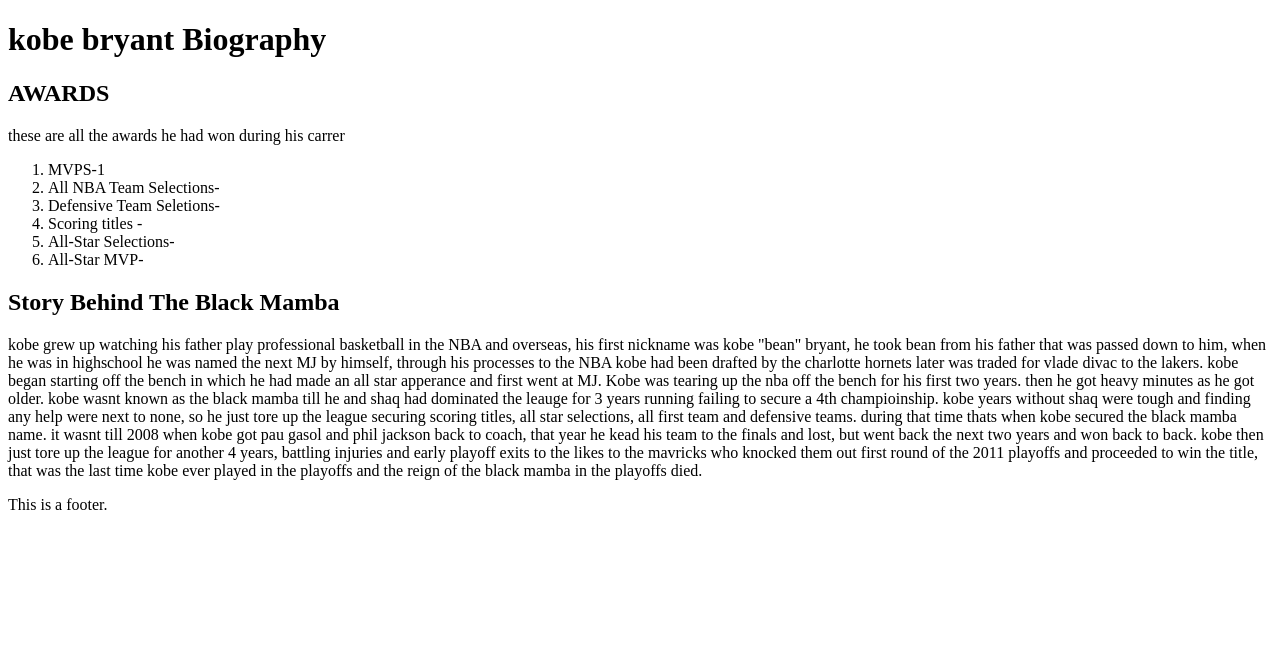
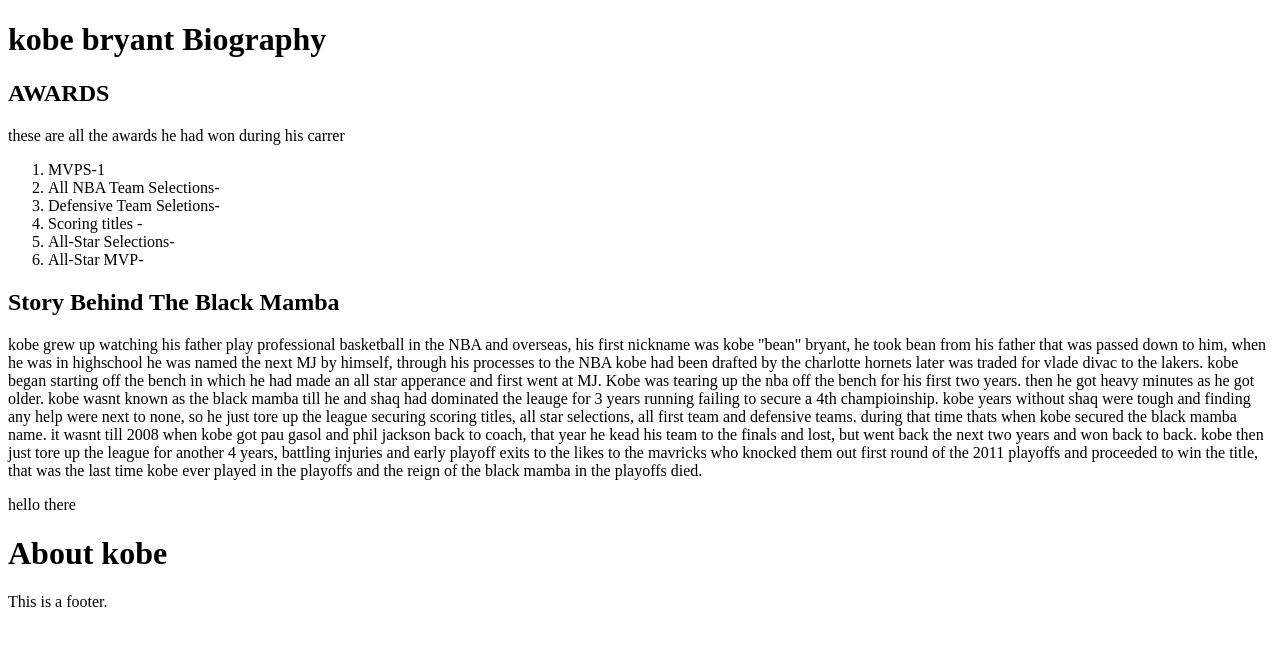
Before and after one commit to eye-say-ahh/website1, a plain HTML site: page index.html in a window 1280 px wide. Drawn offline with Linux system fonts and the light colour scheme.

Commit message:
Update index.html

```diff
--- a/index.html
+++ b/index.html
@@ -19,7 +19,10 @@
     <h1>Story Behind The Black Mamba</h1>
     <p>kobe grew up watching his father play professional basketball in the NBA and overseas, his first nickname was kobe "bean" bryant, he took bean from his father that was passed down to him, when he was in highschool he was named the next MJ by himself, through his processes to the NBA kobe had been drafted by the charlotte hornets later was traded for vlade divac to the lakers. kobe began starting off the bench in which he had made an all star apperance and first went at MJ. Kobe was tearing up the nba off the bench for his first two years. then he got heavy minutes as he got older. kobe wasnt known as the black mamba till he and shaq had dominated the leauge for 3 years running failing to secure a 4th champioinship. kobe years without shaq were tough and finding any help were next to none, so he just tore up the league securing scoring titles, all star selections, all first team and defensive teams. during that time thats when kobe secured the black mamba name. it wasnt till 2008 when kobe got pau gasol and phil jackson back to coach, that year he kead his team to the finals and lost, but went back the next two years and won back to back. kobe then just tore up the league for another 4 years, battling injuries and early playoff exits to the likes to the mavricks who knocked them out first round of the 2011 playoffs and proceeded to win the title, that was the last time kobe ever played in the playoffs and the reign of the black mamba in the playoffs died.
 </section>
-
+<body>
+    hello there
+    <h1>About kobe</h1>
+</body>
 <footer>
     <p>This is a footer.</p>
 </footer>
```
